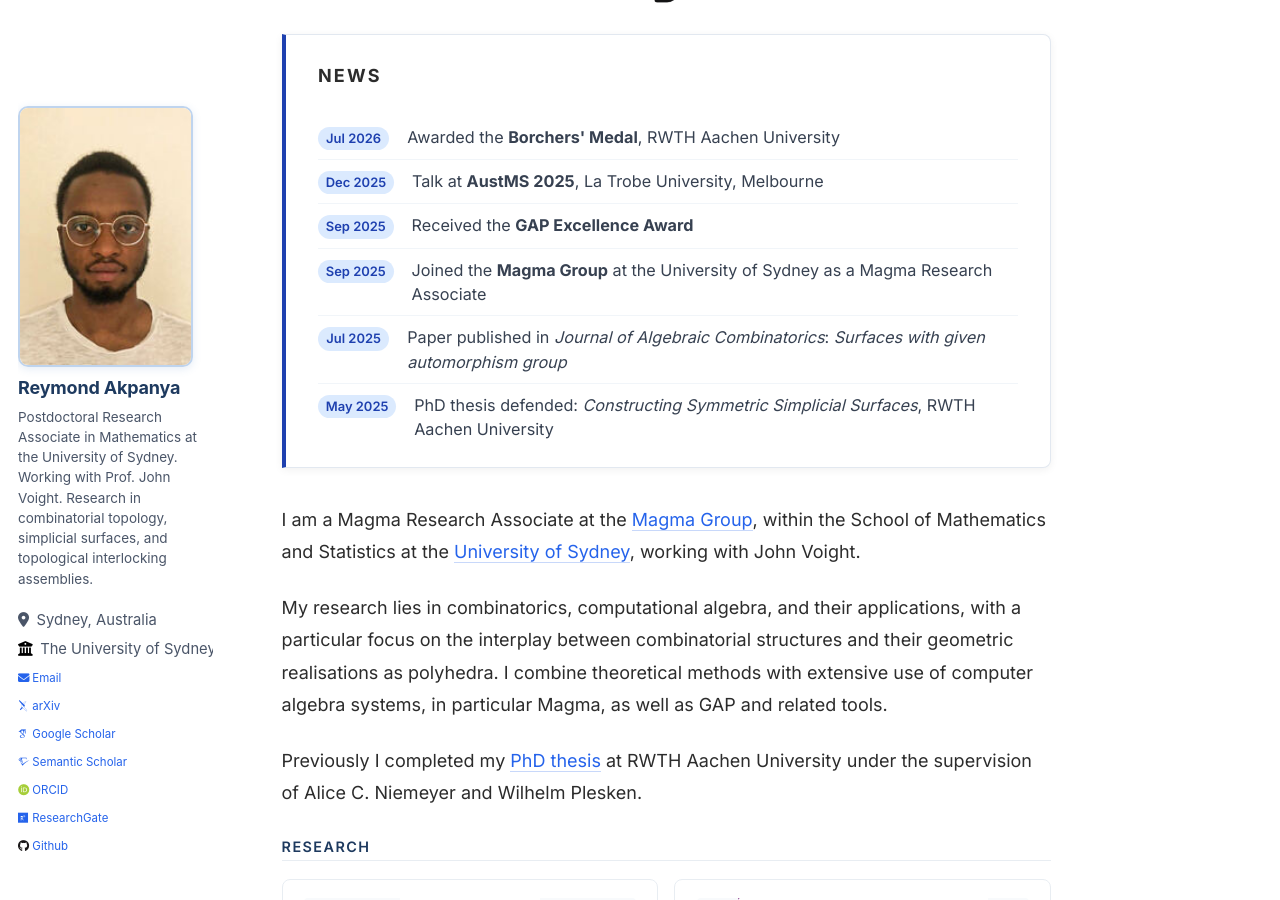
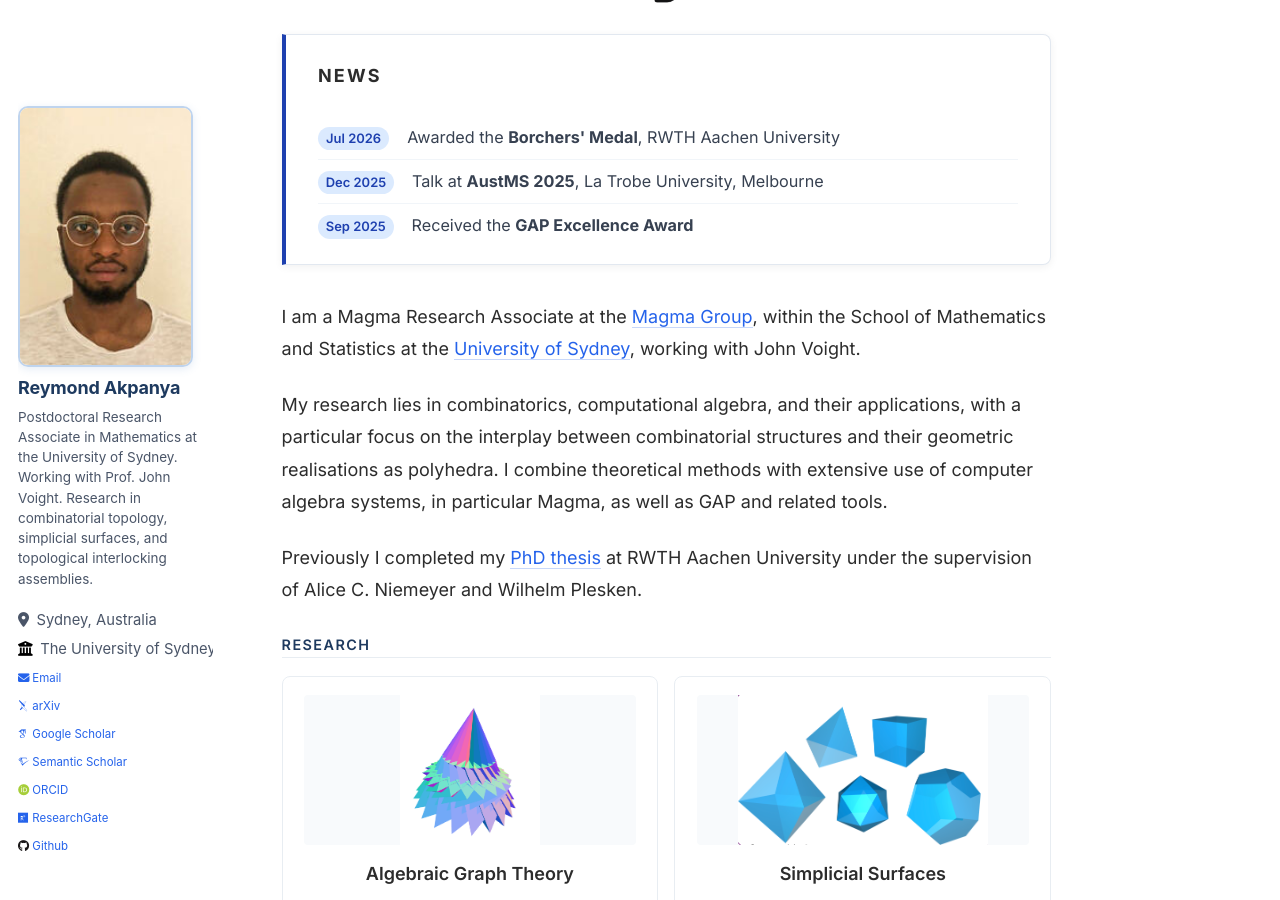
Before and after one commit to ReymondAkpanya/ReymondAkpanya.github.io, a Jekyll site: the page built from _pages/about.md, in a window 1280 px wide and 900 px high, scrolled down 418 px. Built offline with Jekyll 4.4.1, drawn with Linux system fonts in a browser that asks for light colours; some web fonts are replaced.

Commit message:
make news box dynamic, show latest 3 items
Co-Authored-By: Claude Sonnet 5 <noreply@anthropic.com>

```diff
--- a/_pages/about.md
+++ b/_pages/about.md
@@ -12,30 +12,13 @@ redirect_from:
 
 <div class="news-box">
   <p class="news-box-header">News</p>
+  {% assign latest_news = site.data.news | sort: "date" | reverse %}
+  {% for item in latest_news limit: 3 %}
   <div class="news-item">
-    <span class="news-date">Jul 2026</span>
-    <span class="news-text">Awarded the <strong>Borchers' Medal</strong>, RWTH Aachen University</span>
+    <span class="news-date">{{ item.date | date: "%b %Y" }}</span>
+    <span class="news-text">{{ item.text }}</span>
   </div>
-  <div class="news-item">
-    <span class="news-date">Dec 2025</span>
-    <span class="news-text">Talk at <strong>AustMS 2025</strong>, La Trobe University, Melbourne</span>
-  </div>
-  <div class="news-item">
-    <span class="news-date">Sep 2025</span>
-    <span class="news-text">Received the <strong>GAP Excellence Award</strong></span>
-  </div>
-  <div class="news-item">
-    <span class="news-date">Sep 2025</span>
-    <span class="news-text">Joined the <strong>Magma Group</strong> at the University of Sydney as a Magma Research Associate</span>
-  </div>
-  <div class="news-item">
-    <span class="news-date">Jul 2025</span>
-    <span class="news-text">Paper published in <em>Journal of Algebraic Combinatorics</em>: <em>Surfaces with given automorphism group</em></span>
-  </div>
-  <div class="news-item">
-    <span class="news-date">May 2025</span>
-    <span class="news-text">PhD thesis defended: <em>Constructing Symmetric Simplicial Surfaces</em>, RWTH Aachen University</span>
-  </div>
+  {% endfor %}
 </div>
 
 I am a Magma Research Associate at the [Magma Group](https://magma.maths.usyd.edu.au/magma/), within the School of Mathematics and Statistics at the [University of Sydney](https://www.sydney.edu.au/), working with John Voight.
```
Also changed, not shown: _data/news.yml (added, +12 -0 lines).
